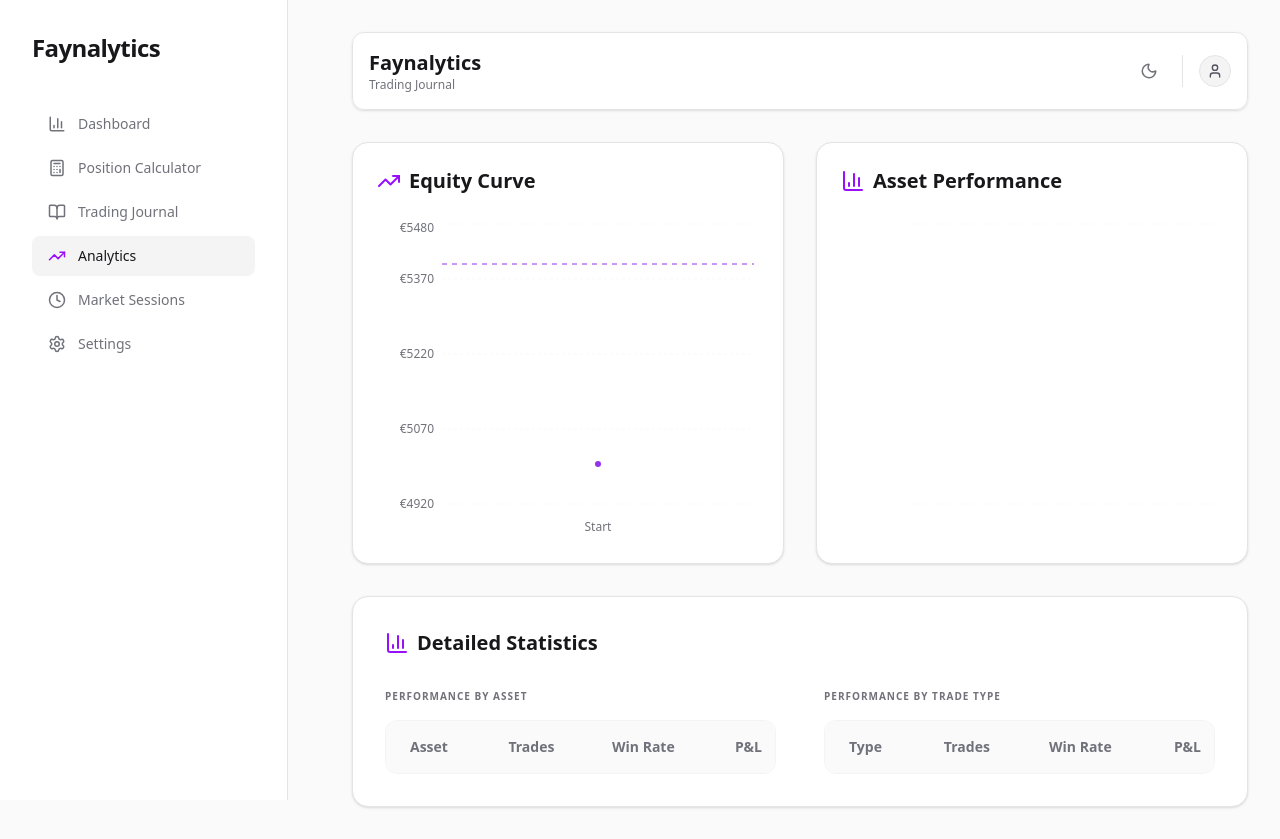
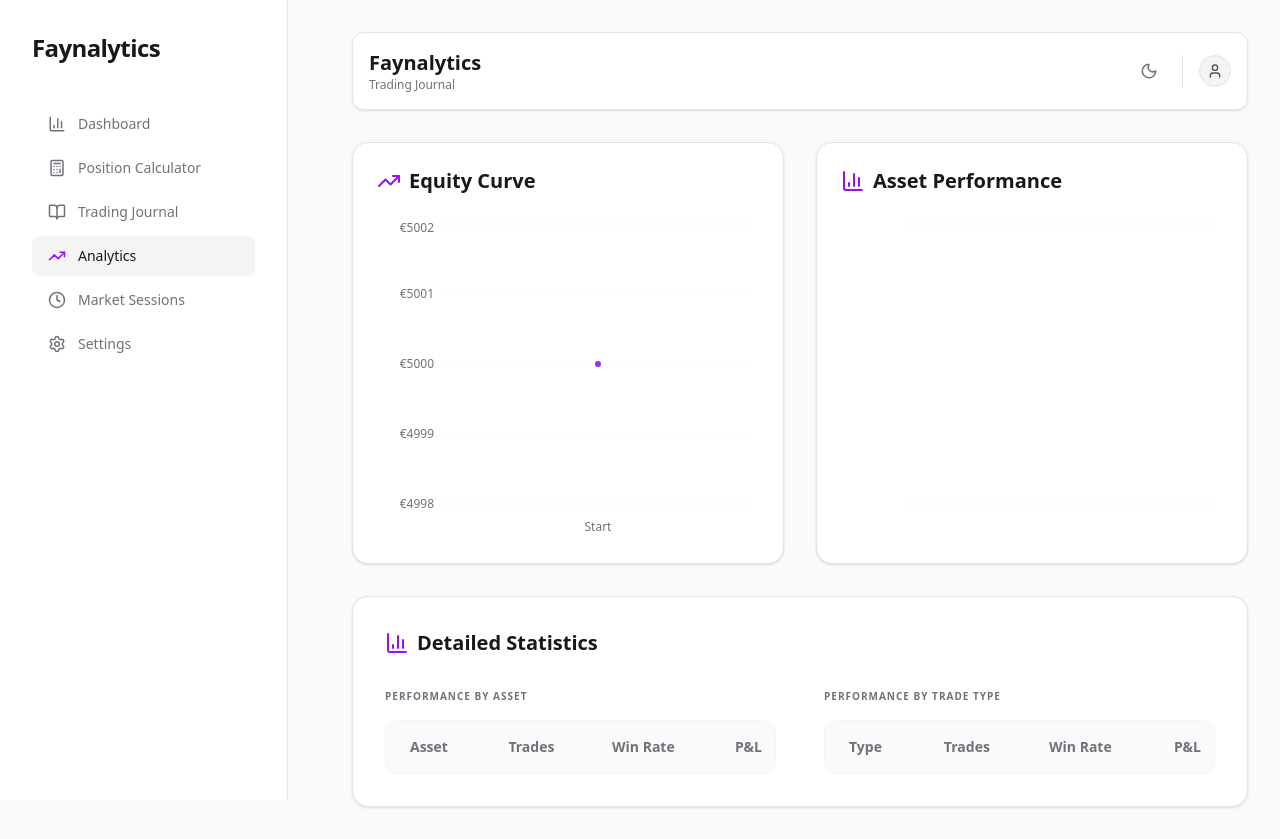
Before and after one commit to FayssalSabri/Faynalytics, a React (Vite) app in the folder faynalytics-app/: page / in a window 1280 px wide. Both pictures are taken after a click on the button "Analytics". Built offline with nearby package versions, Linux system fonts and the light colour scheme.

Commit message:
Faynalytics V4.5.2

```diff
--- a/faynalytics-app/src/App.jsx
+++ b/faynalytics-app/src/App.jsx
@@ -335,8 +335,9 @@
       return acc;
     }, {});
     const assetData = Object.entries(assetPerformance).map(([asset, pnl]) => ({ asset, pnl }));
+    const currentEquity = cumulative;
 
-    return { totalTrades, winRate, totalPnL, avgPnL, equityData, assetData };
+    return { totalTrades, winRate, totalPnL, avgPnL, equityData, assetData, currentEquity };
   }, [journalEntries, performanceGoal.initialCapital]);
 
   const goalProgress = useMemo(() => {
--- a/faynalytics-app/src/components/sections/Analytics.jsx
+++ b/faynalytics-app/src/components/sections/Analytics.jsx
@@ -37,13 +37,7 @@
                                     tickLine={false}
                                     axisLine={false}
                                     tickFormatter={(value) => `€${Math.round(value)}`}
-                                    domain={([dataMin, dataMax]) => {
-                                        const min = Math.min(dataMin, finalTarget);
-                                        const max = Math.max(dataMax, finalTarget);
-                                        const spread = max - min;
-                                        const padding = spread > 0 ? spread * 0.2 : 100;
-                                        return [Math.floor(min - padding), Math.ceil(max + padding)];
-                                    }}
+                                    domain={(['auto', 'auto'])}
                                 />
                                 <Tooltip
                                     formatter={(value) => [formatCurrency(value), 'Cumulative Equity']}
--- a/faynalytics-app/src/components/sections/Dashboard.jsx
+++ b/faynalytics-app/src/components/sections/Dashboard.jsx
@@ -172,7 +172,7 @@
                                 <input
                                     type="text"
                                     readOnly
-                                    value={(performanceGoal.initialCapital + analytics.totalPnL).toFixed(2)}
+                                    value={(analytics.currentEquity || parseFloat(performanceGoal.initialCapital) || 0).toFixed(2)}
                                     className={`w-full pl-6 pr-2 py-2 bg-zinc-50 dark:bg-zinc-800 border border-zinc-200 dark:border-zinc-700 rounded-xl text-sm font-bold outline-none cursor-default ${analytics.totalPnL >= 0 ? 'text-emerald-600 dark:text-emerald-400' : 'text-rose-600 dark:text-rose-400'
                                         }`}
                                 />
```
